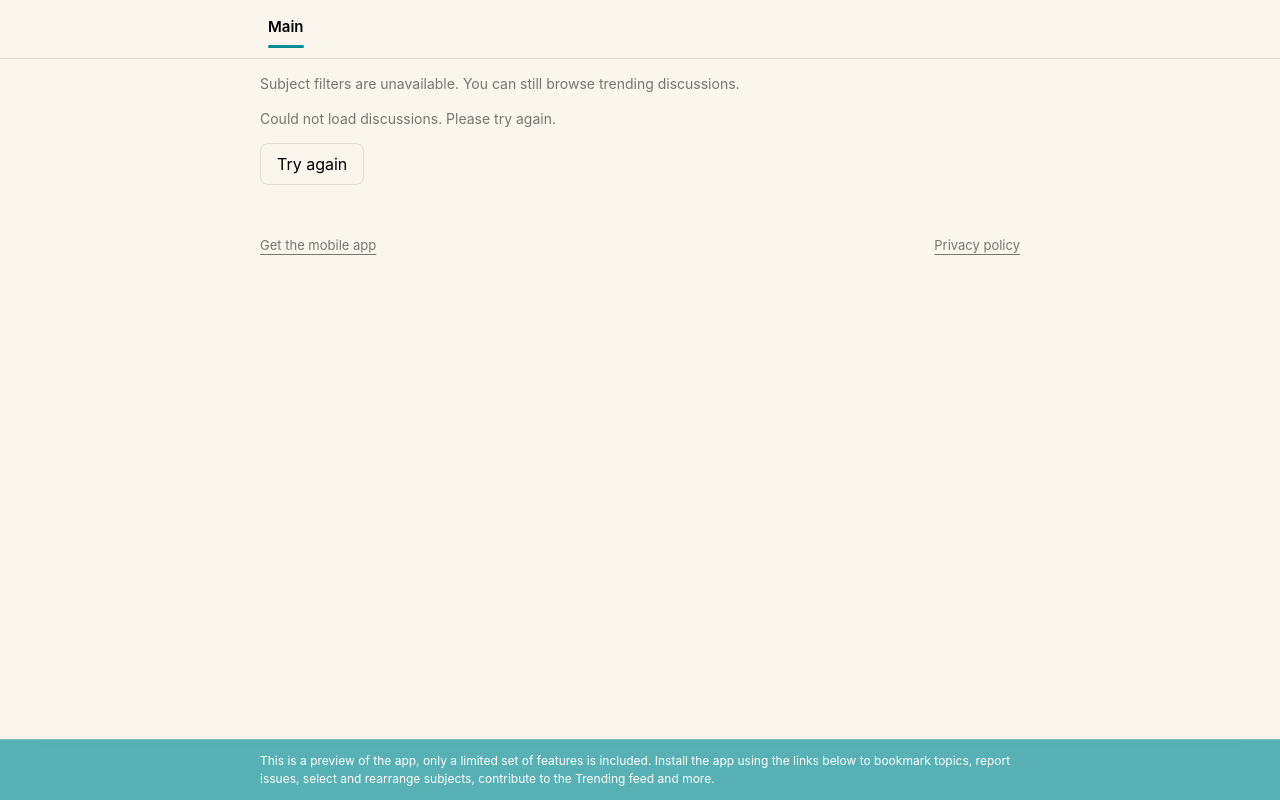
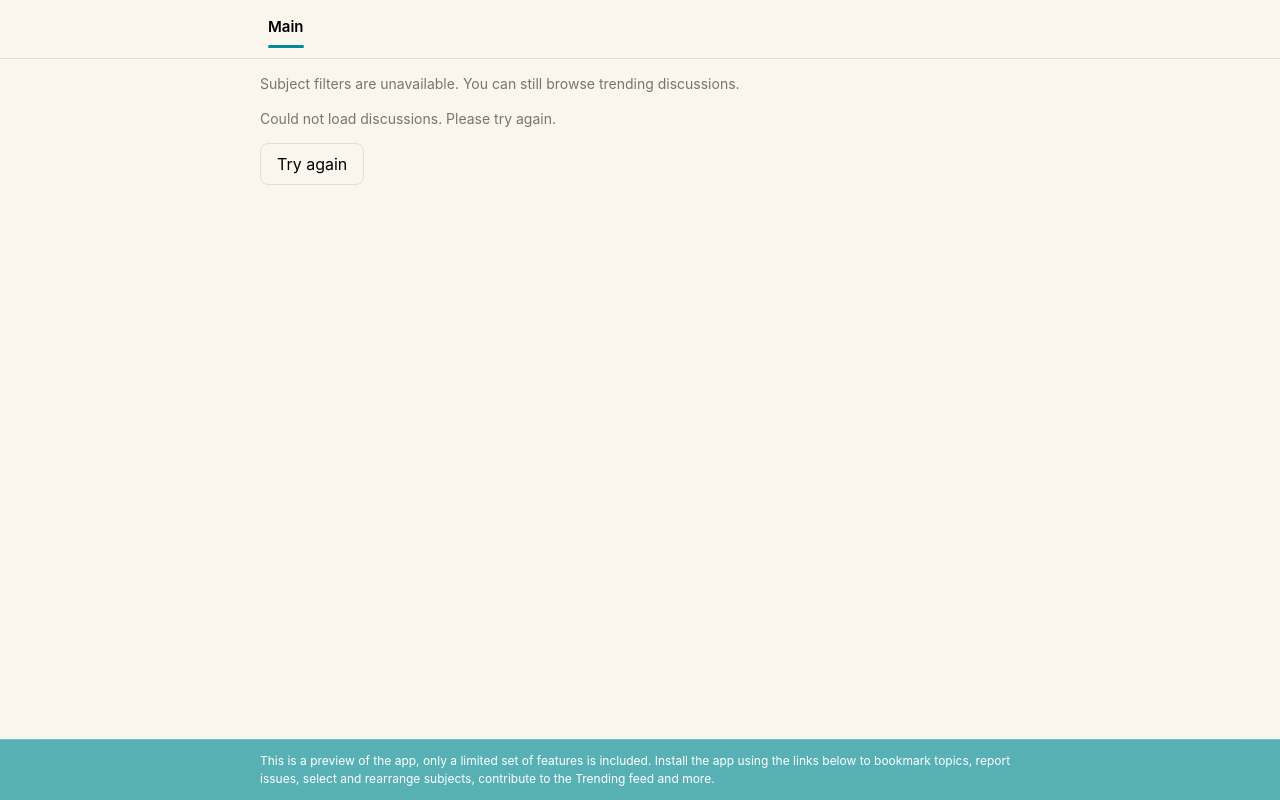
Before and after one commit to pmusaraj/forum-index-website, a website: page public/app/index.html in a window 1280 px wide. Drawn offline with Linux system fonts and the light colour scheme; no server answers.

Commit message:
Remove redundant links from app preview footer

```diff
--- a/public/app/app.css
+++ b/public/app/app.css
@@ -10,7 +10,7 @@ button:disabled { opacity: .6; cursor: wait; }
 :focus-visible { outline: 2px solid var(--accent); outline-offset: 3px; }
 [hidden] { display: none !important; }
 .sr-only { position: absolute; width: 1px; height: 1px; padding: 0; margin: -1px; overflow: hidden; clip: rect(0,0,0,0); white-space: nowrap; border: 0; }
-main, footer { width: min(100% - 32px, 760px); margin: auto; }
+main { width: min(100% - 32px, 760px); margin: auto; }
 svg { fill: none; stroke: currentColor; stroke-width: 1.5; stroke-linejoin: round; }
 nav { display: flex; align-items: center; gap: 8px; overflow-x: auto; scrollbar-width: none; padding: 4px 0 10px; }
 nav::-webkit-scrollbar { display: none; }
@@ -34,7 +34,6 @@ h2 { font-size: 15px; font-weight: 600; margin: 0; }
 .forum-name { overflow: hidden; text-overflow: ellipsis; white-space: nowrap; }
 .replies { display: inline-flex; align-items: center; gap: 3px; flex-shrink: 0; }
 .replies svg { width: 12px; height: 12px; stroke-width: 1.2; }
-footer { display: flex; justify-content: space-between; gap: 16px; padding: 28px 0; margin-top: 24px; color: var(--secondary); font-size: 13px; }
 @media (max-width: 540px) { .topic { gap: 12px; } }
 #reader { width: min(100% - 32px, 760px); margin: auto; }
 .reader-toolbar { display: flex; align-items: center; justify-content: space-between; gap: 16px; padding: 12px 0 24px; font-size: 14px; color: var(--accent); }
--- a/public/app/index.html
+++ b/public/app/index.html
@@ -31,7 +31,6 @@
       <p id="reader-status" role="status">Loading discussion…</p>
       <article id="reader-body"></article>
     </section>
-    <footer><a target="_top" href="/">Get the mobile app</a><a target="_blank" rel="noopener" href="/privacy/">Privacy policy</a></footer>
     <aside class="preview-limit" aria-label="Preview limitations"><p>This is a preview of the app, only a limited set of features is included. Install the app using the links below to bookmark topics, report issues, select and rearrange subjects, contribute to the Trending feed and more.</p></aside>
   </body>
 </html>
```
